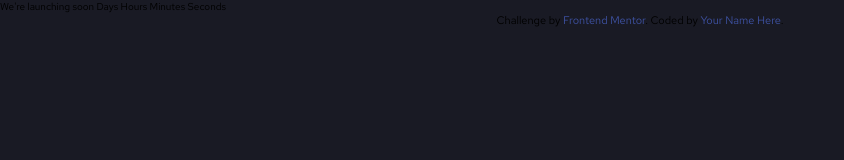
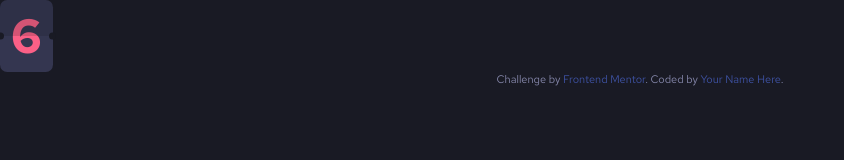
Before and after one commit to charmainelhm/countdown-timer, a plain HTML site: page src/index.html in a window 1280 px wide. Shown: the whole page, without its empty margins (0-844 px from the left). Drawn offline with nearby package versions, Linux system fonts and the light colour scheme; files that its build step writes are made by us from their sources.

Commit message:
Build flipcard component

```diff
--- a/src/index.html
+++ b/src/index.html
@@ -16,7 +16,12 @@
     <title>Frontend Mentor | Launch countdown timer</title>
   </head>
   <body>
-    We're launching soon Days Hours Minutes Seconds
+    <main>
+      <div class="flipcard">
+        <div class="flipcard__top">6</div>
+        <div class="flipcard__bottom">6</div>
+      </div>
+    </main>
 
     <div class="attribution">
       Challenge by
--- a/src/sass/abstracts/_colors.scss
+++ b/src/sass/abstracts/_colors.scss
@@ -1,7 +1,7 @@
 $primary: hsl(0, 0%, 100%);
 $secondary: hsl(237, 18%, 59%);
 $accent: hsl(345, 95%, 68%);
-$accent-dark: darken($accent, 20%);
+$accent-dark: hsl(345, 60%, 58%);
 $flipcard: hsl(236, 21%, 26%);
-$flipcard-dark: hsl(235, 16%, 14%);
+$flipcard-dark: hsl(236, 21%, 23%);
 $background: hsl(234, 17%, 12%);
--- a/src/sass/abstracts/_fonts.scss
+++ b/src/sass/abstracts/_fonts.scss
@@ -1,5 +1,5 @@
-$fs-xl: 4.8rem; // Desktop Num
-$fs-600: 3.2rem; // Mobile Num
+$fs-xl: 5.5rem; // Desktop Num
+$fs-600: 4.8rem; // Mobile Num
 $fs-500: 2.5rem; // Heading
 $fs-400: 1.4rem; // Desktop body copy
 $fs-300: 1rem; // Mobile body copy
--- a/src/sass/base/_typography.scss
+++ b/src/sass/base/_typography.scss
@@ -4,11 +4,26 @@
 
 body {
   font-family: "Red Hat Text", sans-serif;
+  font-size: $fs-400;
+  color: $secondary; // temporary
 }
 
 h1 {
   font-size: $fs-600;
   color: $primary;
+}
+
+.flipcard {
+  font-size: $fs-600;
+  font-weight: $bold;
+}
+
+.flipcard__top {
+  color: $accent-dark;
+}
+
+.flipcard__bottom {
+  color: $accent;
 }
 
 .attribution {
--- /dev/null
+++ b/src/sass/components/_flipcard.scss
@@ -0,0 +1,50 @@
+@use "../abstracts/colors" as *;
+
+$border-radius: 0.15em;
+
+.flipcard {
+  display: inline-flex;
+  flex-direction: column;
+  position: relative;
+
+  &::before,
+  &::after {
+    content: "";
+    position: absolute;
+    background-color: $background;
+    width: $border-radius;
+    height: $border-radius;
+    border-radius: 50%;
+    top: 50%;
+    transform: translateY(-50%);
+  }
+
+  &::before {
+    left: calc($border-radius / 2 * -1);
+  }
+
+  &::after {
+    right: calc($border-radius / 2 * -1);
+  }
+
+  & > * {
+    height: 0.75em;
+    line-height: 1;
+    padding: 0.25em;
+    overflow: hidden;
+  }
+
+  &__top {
+    background-color: $flipcard-dark;
+    border-top-left-radius: $border-radius;
+    border-top-right-radius: $border-radius;
+  }
+
+  &__bottom {
+    display: flex;
+    align-items: flex-end;
+    background-color: $flipcard;
+    border-bottom-right-radius: $border-radius;
+    border-bottom-left-radius: $border-radius;
+  }
+}
--- a/src/sass/components/_index.scss
+++ b/src/sass/components/_index.scss
@@ -0,0 +1 @@
+@forward "flipcard";
```
